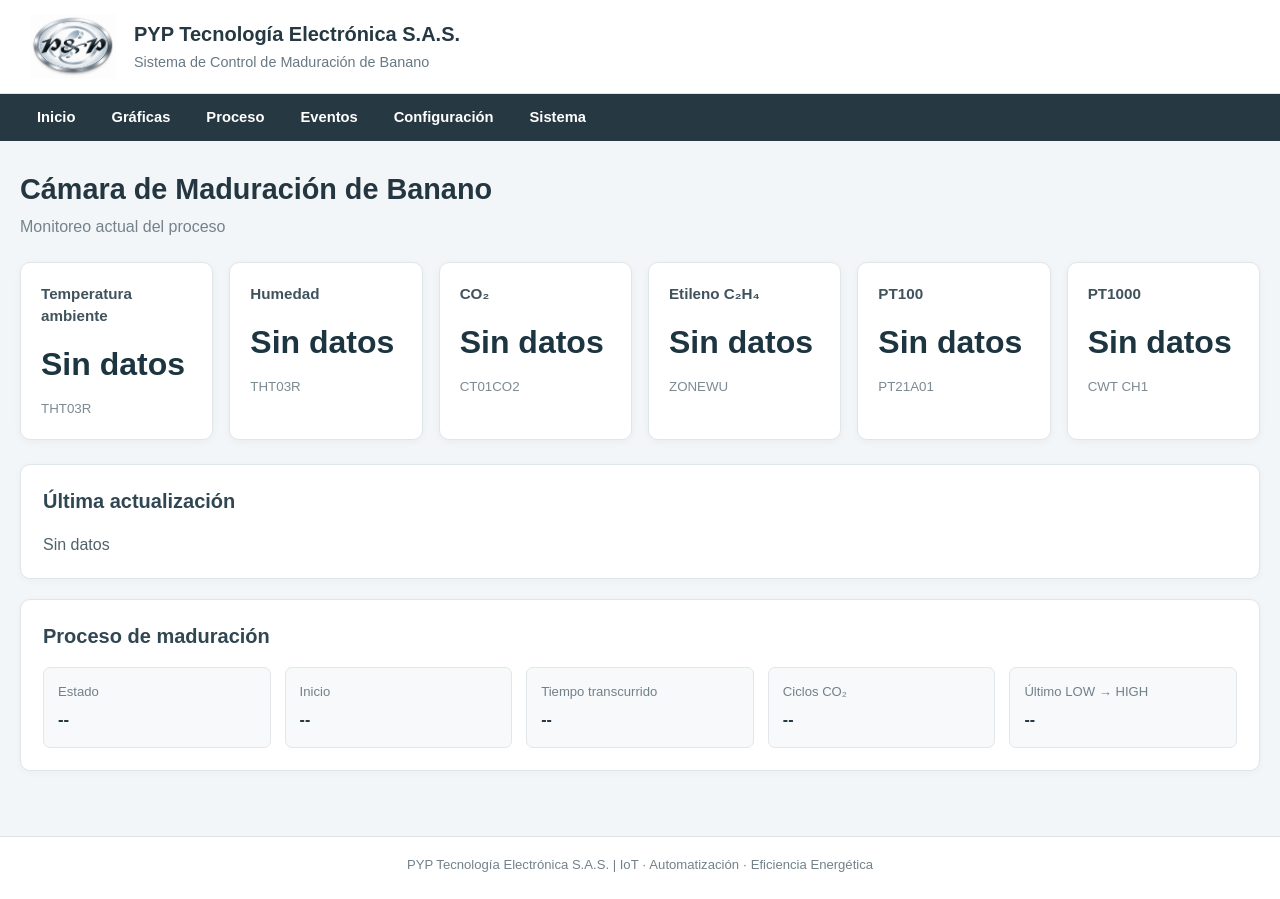
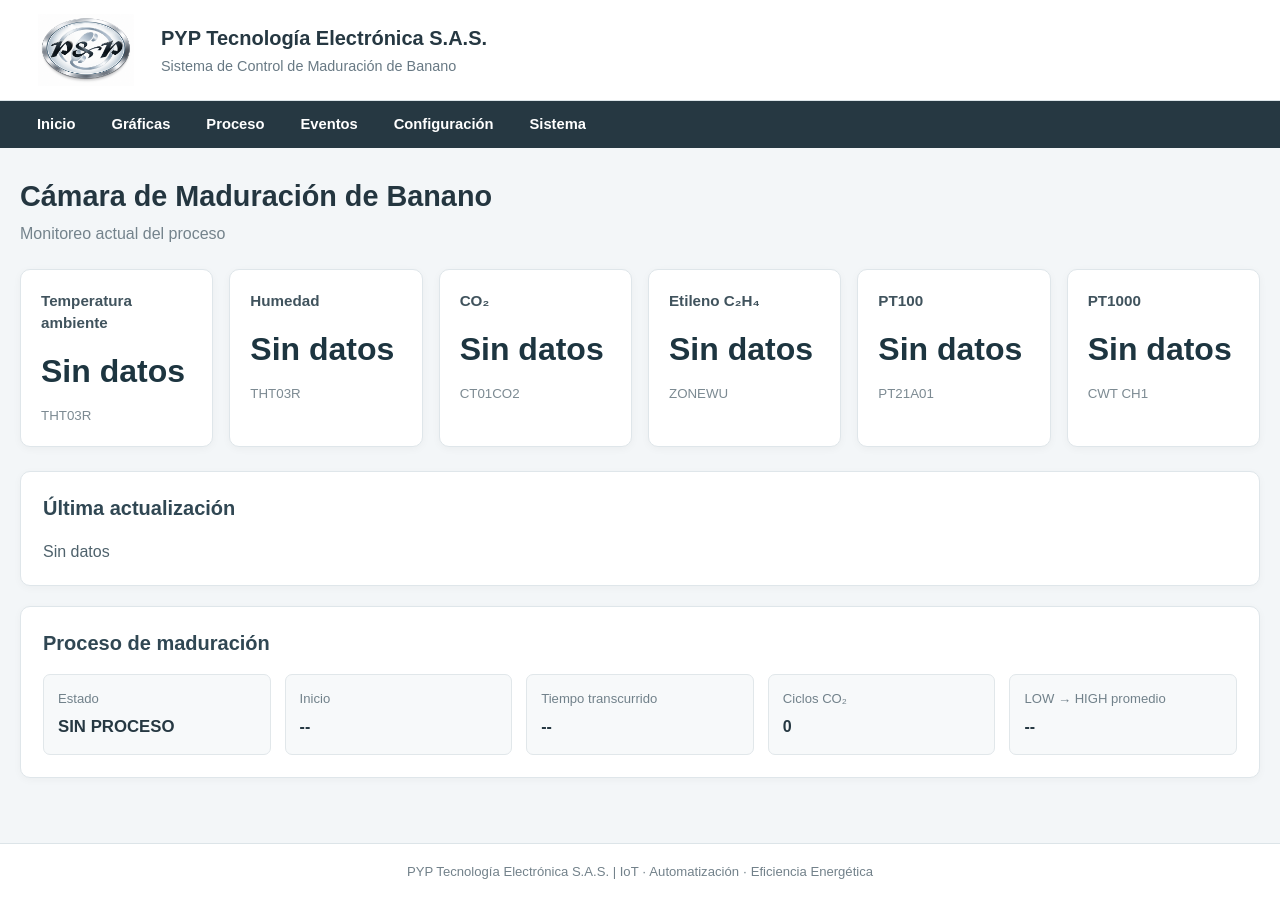
Before and after one commit to pyptec/RPI-MDFR, a FastAPI app: page / in a window 1280 px wide. Before the commit the page ends 872 px from the top, so only its background shows below. Run offline with FastAPI, Linux system fonts and the light colour scheme; data that the repository does not hold is empty.

Commit message:
arreglo web logo

```diff
--- a/webapp/static/css/style.css
+++ b/webapp/static/css/style.css
@@ -39,15 +39,16 @@ body {
 .brand {
     display: flex;
     align-items: center;
-    gap: 16px;
+    gap: 18px;
     max-width: 1400px;
     margin: 0 auto;
 }
 
 .logo {
-    width: 90px;
-    max-height: 65px;
+    width: 115px;
+    max-height: 72px;
     object-fit: contain;
+    flex-shrink: 0;
 }
 
 .brand-title {
--- a/webapp/static/js/index.js
+++ b/webapp/static/js/index.js
@@ -222,11 +222,265 @@ async function actualizarValores() {
 
 
 // Primera carga
-actualizarValores();
+//actualizarValores();
+
+let inicioProcesoHomeMs = null;
 
 
-// Actualizar cada 10 segundos
+function formatoDuracionHome(segundos) {
+
+    if (
+        segundos === null ||
+        segundos === undefined ||
+        isNaN(Number(segundos))
+    ) {
+        return "--";
+    }
+
+    let total =
+        Math.max(
+            0,
+            Math.floor(
+                Number(segundos)
+            )
+        );
+
+    const dias =
+        Math.floor(
+            total / 86400
+        );
+
+    total %= 86400;
+
+    const horas =
+        Math.floor(
+            total / 3600
+        );
+
+    total %= 3600;
+
+    const minutos =
+        Math.floor(
+            total / 60
+        );
+
+    const segundosRestantes =
+        total % 60;
+
+    if (dias > 0) {
+
+        return (
+            dias +
+            " d " +
+            String(horas).padStart(2, "0") +
+            ":" +
+            String(minutos).padStart(2, "0") +
+            ":" +
+            String(segundosRestantes).padStart(2, "0")
+        );
+    }
+
+    return (
+        String(horas).padStart(2, "0") +
+        ":" +
+        String(minutos).padStart(2, "0") +
+        ":" +
+        String(segundosRestantes).padStart(2, "0")
+    );
+}
+
+
+function actualizarTiempoProcesoHome() {
+
+    const elemento =
+        document.getElementById(
+            "tiempoProceso"
+        );
+
+    if (!elemento) {
+        return;
+    }
+
+    if (inicioProcesoHomeMs === null) {
+
+        elemento.innerText = "--";
+
+        return;
+    }
+
+    const segundos =
+        (
+            Date.now() -
+            inicioProcesoHomeMs
+        ) / 1000;
+
+    elemento.innerText =
+        formatoDuracionHome(
+            segundos
+        );
+}
+
+
+async function actualizarProcesoHome() {
+
+    try {
+
+        const responseProceso =
+            await fetch(
+                "/api/proceso/actual",
+                {
+                    cache: "no-store"
+                }
+            );
+
+        const dataProceso =
+            await responseProceso.json();
+
+        if (!responseProceso.ok) {
+
+            throw new Error(
+                dataProceso.detail ||
+                "Error consultando proceso"
+            );
+        }
+
+
+        const estado =
+            document.getElementById(
+                "estadoProceso"
+            );
+
+        const inicio =
+            document.getElementById(
+                "inicioProceso"
+            );
+
+
+        if (
+            !dataProceso.activo ||
+            !dataProceso.proceso
+        ) {
+
+            if (estado) {
+                estado.innerText =
+                    "SIN PROCESO";
+            }
+
+            if (inicio) {
+                inicio.innerText =
+                    "--";
+            }
+
+            inicioProcesoHomeMs = null;
+
+        } else {
+
+            const proceso =
+                dataProceso.proceso;
+
+            if (estado) {
+                estado.innerText =
+                    "ACTIVO";
+            }
+
+            if (inicio) {
+
+                inicio.innerText =
+                    formatoFecha(
+                        proceso.inicio
+                    );
+            }
+
+            inicioProcesoHomeMs =
+                new Date(
+                    proceso.inicio
+                ).getTime();
+        }
+
+
+        actualizarTiempoProcesoHome();
+
+
+        const responseCiclos =
+            await fetch(
+                "/api/proceso/ciclos?modo=activo",
+                {
+                    cache: "no-store"
+                }
+            );
+
+        const dataCiclos =
+            await responseCiclos.json();
+
+        if (!responseCiclos.ok) {
+
+            throw new Error(
+                dataCiclos.detail ||
+                "Error consultando ciclos"
+            );
+        }
+
+
+        const ciclos =
+            document.getElementById(
+                "ciclosCO2"
+            );
+
+        const ultimo =
+            document.getElementById(
+                "ultimoCicloCO2"
+            );
+
+
+        if (ciclos) {
+
+            ciclos.innerText =
+                dataCiclos.resumen &&
+                dataCiclos.resumen.ciclos !== undefined
+
+                    ? dataCiclos.resumen.ciclos
+
+                    : 0;
+        }
+
+
+        if (ultimo) {
+
+            const valor =
+                dataCiclos.resumen
+                    ? dataCiclos.resumen
+                        .low_high_promedio_s
+                    : null;
+
+            ultimo.innerText =
+                formatoDuracionHome(
+                    valor
+                );
+        }
+
+    } catch (error) {
+
+        console.error(
+            "Error actualizando proceso home:",
+            error
+        );
+    }
+}
+
+actualizarValores();
+actualizarProcesoHome();
+
 setInterval(
     actualizarValores,
     10000
 );
+
+setInterval(
+    actualizarProcesoHome,
+    10000
+);
+
+setInterval(
+    actualizarTiempoProcesoHome,
+    1000
+);
--- a/webapp/static/js/proceso.js
+++ b/webapp/static/js/proceso.js
@@ -1,5 +1,5 @@
 let inicioProcesoMs = null;
-let modoCiclos = "historico";
+let modoCiclos = "activo";
 
 
 function elemento(id) {
--- a/webapp/templates/index.html
+++ b/webapp/templates/index.html
@@ -194,7 +194,7 @@
 
         <div>
             <span>
-                Último LOW → HIGH
+                LOW → HIGH promedio
             </span>
 
             <strong id="ultimoCicloCO2">
```
